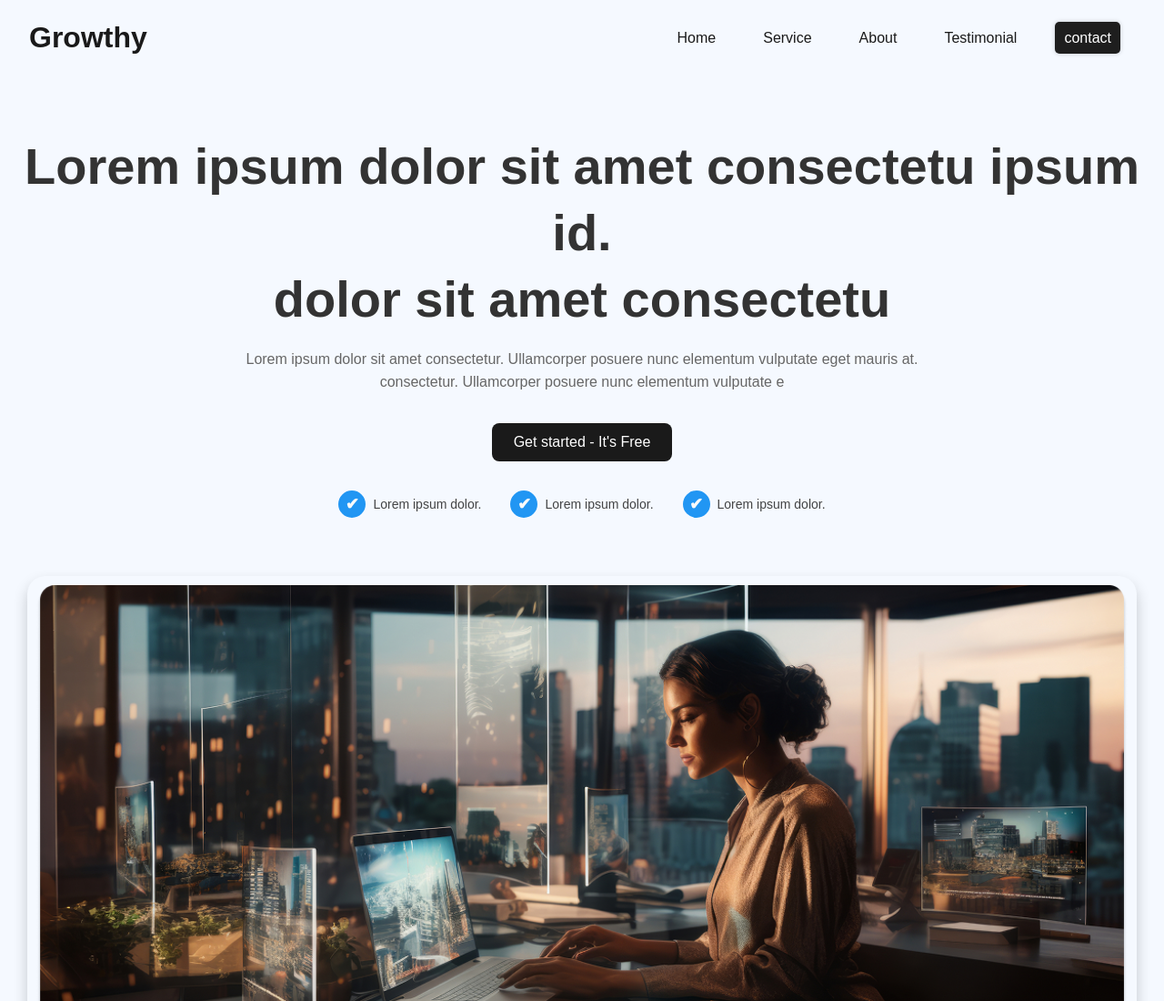
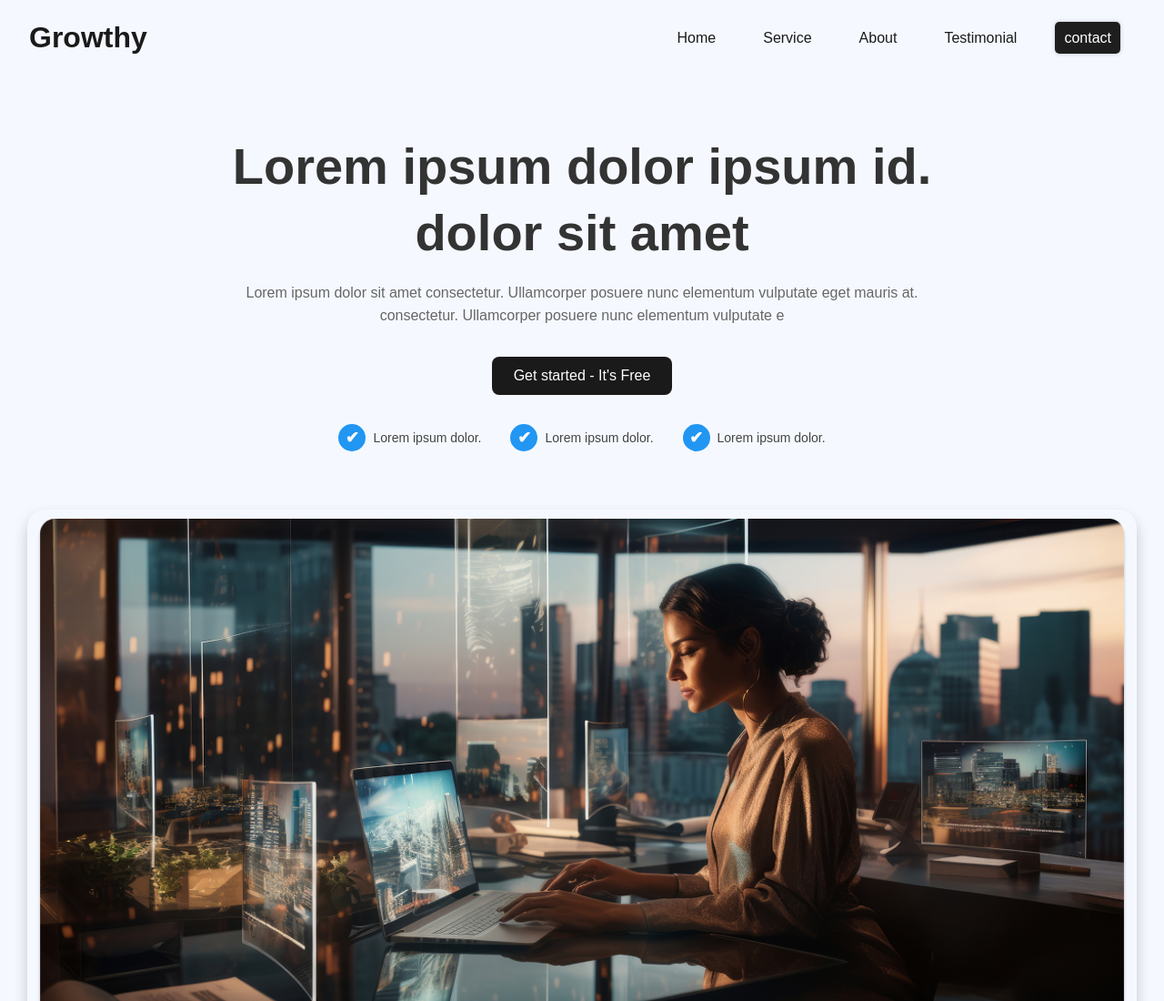
Before and after one commit to Ashish1332/task1, a plain HTML site: page index.html in a window 1280 px wide. Shown: the top 1100 px of the page at 91% size. Drawn offline with Linux system fonts and the light colour scheme.

Commit message:
Update index.html

```diff
--- a/index.html
+++ b/index.html
@@ -27,7 +27,7 @@
   </header>
 
   <section class="hero">
-    <h1>Lorem ipsum dolor sit amet consectetu ipsum id. <br> dolor sit amet consectetu</h1>
+    <h1>Lorem ipsum dolor ipsum id. <br> dolor sit amet </h1>
     <p>Lorem ipsum dolor sit amet consectetur. Ullamcorper posuere nunc elementum vulputate eget mauris at.<br> consectetur. Ullamcorper posuere nunc elementum vulputate e</p>
     <button class="cta-btn">Get started - It's Free</button>
     <div class="features">
```
